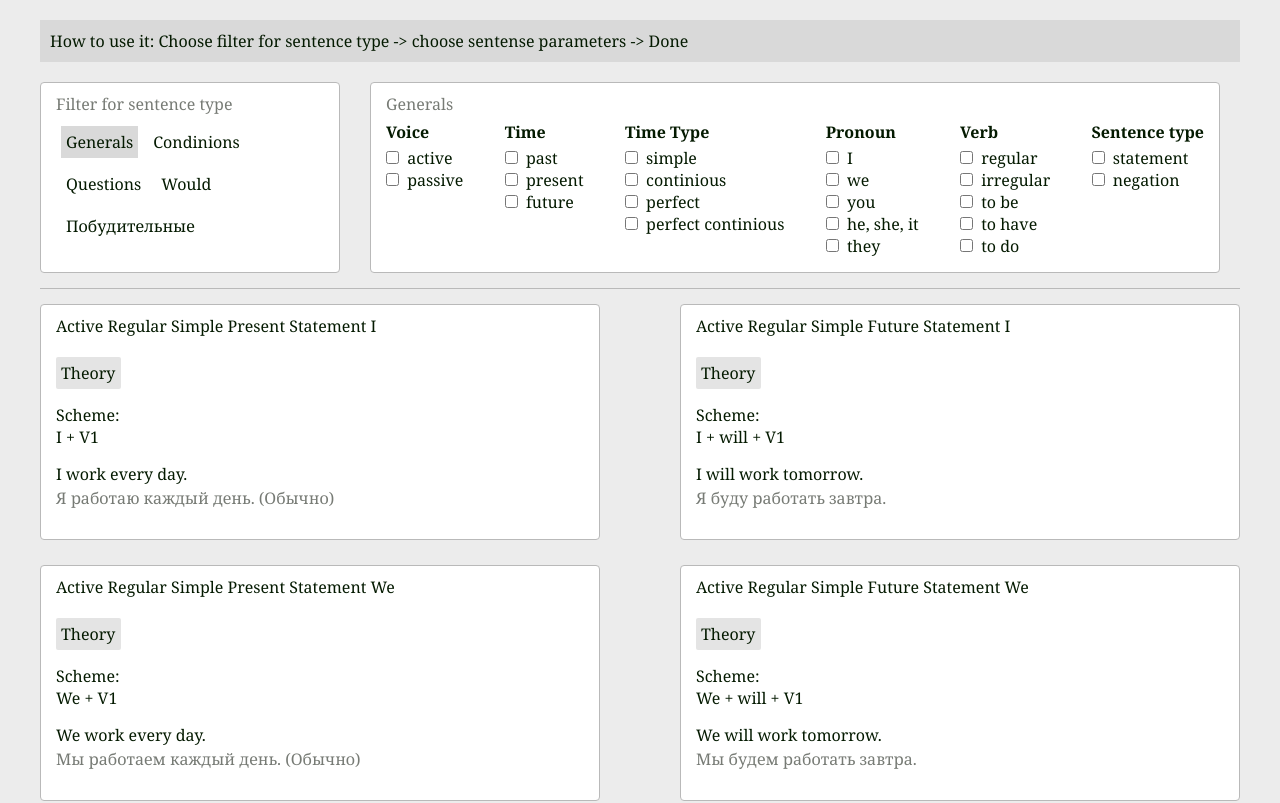
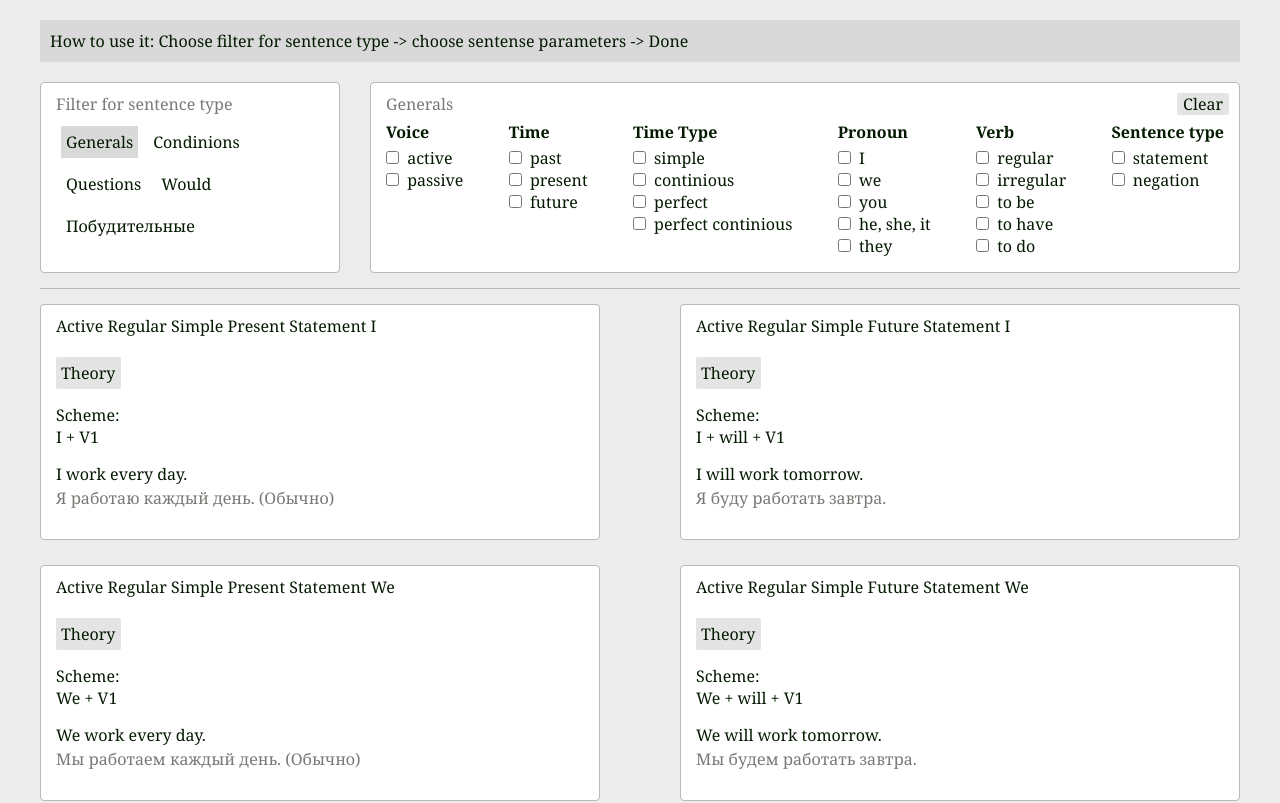
Before and after one commit to VanillaTank/sentence-builder, an Angular app: page / in a window 1280 px wide. Shown: the top 803 px of the page. Built offline with nearby package versions, Linux system fonts and the light colour scheme.

Commit message:
add ckear filter btn

```diff
--- a/src/app/cards-service.service.ts
+++ b/src/app/cards-service.service.ts
@@ -23,6 +23,11 @@ export class CardsService {
 
   updateActiveFilter(choosenFilter: string): void {
     this.activeFilter = choosenFilter;
+  }
+
+  getAllCards():void {
+    //TODO определить, из какого фильтра я получаю карточки, когда будут другие фильтры
+    this.selectedCards = this.cards;
   }
 
   getActiveFilterName(): string {
--- a/src/app/filters-data/SEARCH_ITEMS.ts
+++ b/src/app/filters-data/SEARCH_ITEMS.ts
@@ -1,4 +1,6 @@
-export const GENERAL_SEARCH_ITEMS = [
+import {SearchItem} from '../filters/interfaces'
+
+export const GENERAL_SEARCH_ITEMS: SearchItem[] = [
     {
         title: 'Voice',
         id: 'voice',
--- a/src/app/filters/filters.component.css
+++ b/src/app/filters/filters.component.css
@@ -4,6 +4,25 @@
     border-radius: 4px;
     padding: 10px 15px 15px;
     width: 100%;
+    position: relative;
+}
+
+.filter-clear-btn {
+    position: absolute;
+    top: 10px;
+    right: 10px;
+    background-color: #e4e4e4;
+    cursor: pointer;
+    box-shadow: none;
+    border: none;
+    outline: none;
+    border-radius: 2px;
+    display: inline-block;
+    padding: 0px 6px;
+    transition: .2s;
+}
+.filter-clear-btn:hover {
+    background-color: #cacaca;
 }
 .common-filter-title {
     color: #777B75;
@@ -20,7 +39,7 @@
 }
 
 .filter.general {
-    width: 850px;
+    width: 870px;
 }
 
 label {
--- a/src/app/filters/filters.component.html
+++ b/src/app/filters/filters.component.html
@@ -1,11 +1,14 @@
 <div class="filter"
   [class.general]="cardsService.getActiveFilterName() === 'Generals'" >
   <h3 class="common-filter-title">{{cardsService.getActiveFilterName()}}</h3>
-
+  <button
+    class="filter-clear-btn"
+    (click)="onClearBtnClick()"
+  >Clear</button>
 
   <div class="filter-inner">
 
-    <section *ngFor="let item of generals">
+    <section *ngFor="let item of actviveFilter">
       <h4 class="filter-title">{{item.title}}</h4>
       <div>
         <label *ngFor="let it of item.values">
--- a/src/app/filters/filters.component.ts
+++ b/src/app/filters/filters.component.ts
@@ -1,6 +1,6 @@
 import { Component, OnInit } from '@angular/core';
 import { CardsService } from '../cards-service.service';
-import { GeneralSearchValues, SearchItemValues } from './interfaces';
+import { SearchItem, GeneralSearchValues, SearchItemValues } from './interfaces';
 import { GENERAL_SEARCH_ITEMS } from '../filters-data/SEARCH_ITEMS'
 
 @Component({
@@ -10,10 +10,12 @@ import { GENERAL_SEARCH_ITEMS } from '../filters-data/SEARCH_ITEMS'
 })
 
 export class FiltersComponent implements OnInit {
+  generals:SearchItem[]  = GENERAL_SEARCH_ITEMS;
 
+  // TODO переписать на динамическое создание когда смогу подписаться на изменение вида фильтра
+  actviveFilter:SearchItem[] = this.generals;
 
-  generals = GENERAL_SEARCH_ITEMS;
-
+  // TODO переписать на динамическое создание когда смогу подписаться на изменение вида фильтра
   generalSearchValues: GeneralSearchValues = {
     voice: [],
     time: [],
@@ -25,10 +27,16 @@ export class FiltersComponent implements OnInit {
 
   constructor(public cardsService: CardsService) { }
 
-  ngOnInit() {
+  ngOnInit() {}
 
+  onClearBtnClick():void {
+    this.actviveFilter.map(item => {
+      item.values.map(it => it.checked = false)
+    })
+    this.cardsService.getAllCards()
   }
 
+  //TODO написать метод получения всех карточек после очистки чекбоксов
 
   changeCheckbox(list: SearchItemValues[], title: string): void {
     list
--- a/src/app/filters/interfaces.ts
+++ b/src/app/filters/interfaces.ts
@@ -1,11 +1,13 @@
 export interface SearchItem {
-    title: string,
+    title: string
+    id: string
     values: SearchItemValues[]
 
 }
 
 export interface SearchItemValues {
-    value: string, checked: boolean
+    value: string,
+    checked: boolean
 }
 
 export interface GeneralSearchValues {
```
